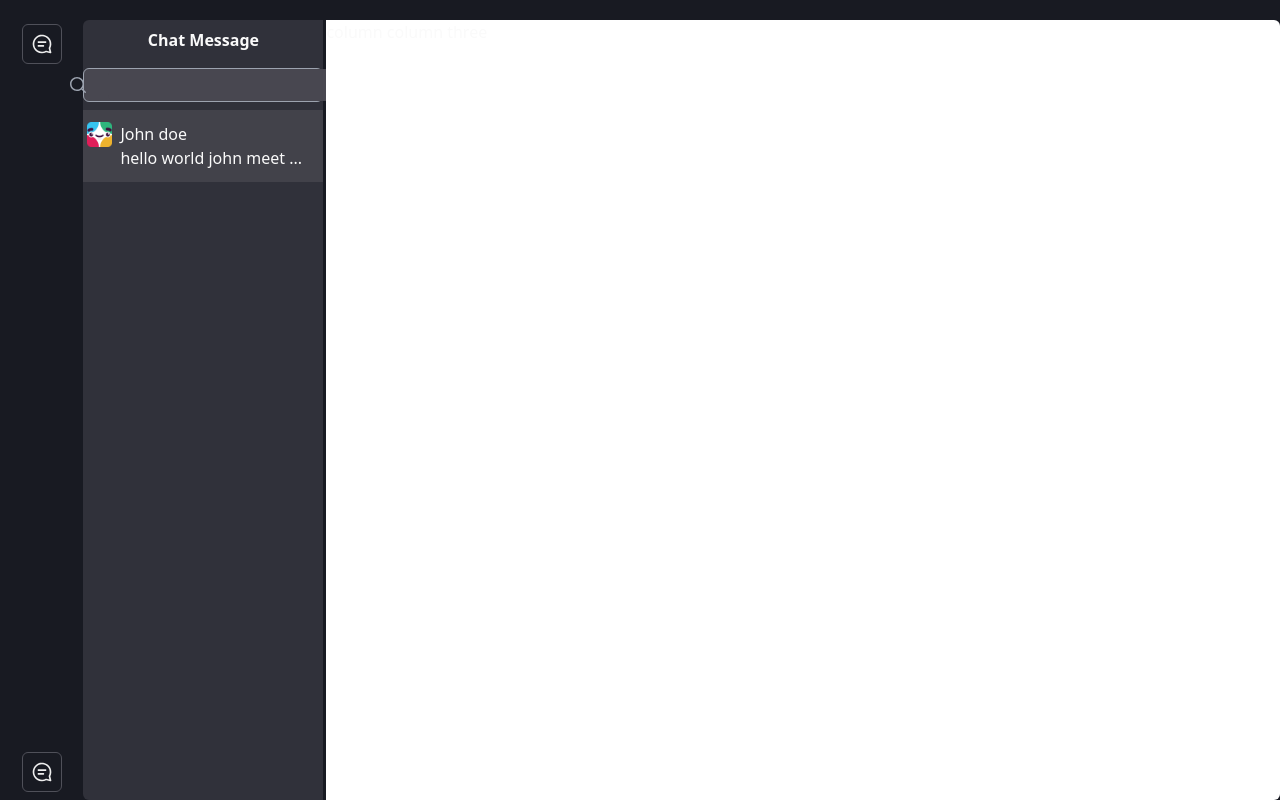
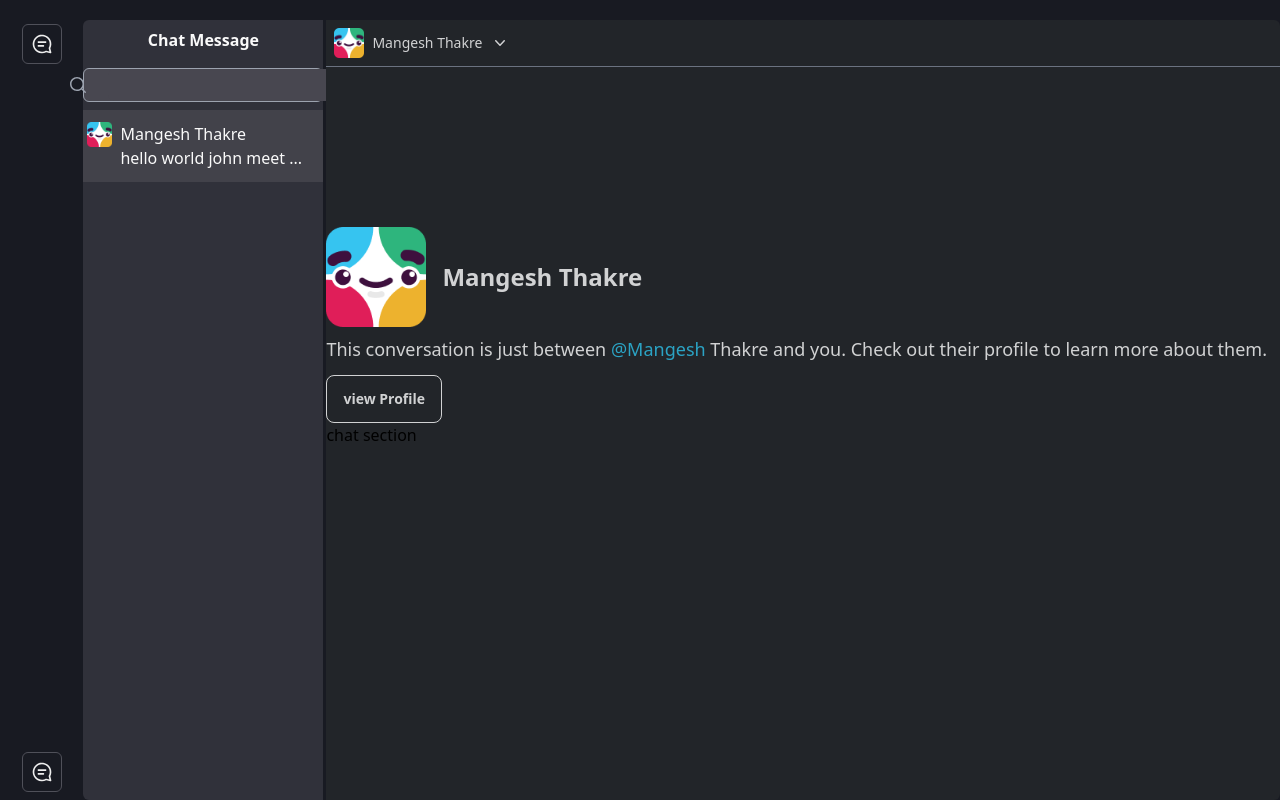
Before and after one commit to sigma-webdev/slack-pw, a React (Vite) app in the folder client/: page /chat in a window 1280 px wide. Built offline with nearby package versions, Linux system fonts and the light colour scheme; the HTML template or start-up script is replaced by a standard one.

Commit message:
feat: chat profile section

```diff
--- a/client/src/Component/Chat.jsx
+++ b/client/src/Component/Chat.jsx
@@ -2,12 +2,16 @@ import { useRef, useState } from "react";
 import threadchat from "../assets/thread-message.svg";
 import searchImage from "../assets/magnifying-glass.svg";
 import userProfile from "../assets/slackbot.png";
+import arrowDown from "../assets/chevron-down.svg";
 
 const Chat = () => {
   const [width, setWidth] = useState(300); // Initial width of the sidebar
   const sidebarRef = useRef(null);
   const isDragging = useRef(false);
 
+  {
+    /* drag -- TODO: fix glitch drag */
+  }
   const startDrag = (e) => {
     isDragging.current = true;
     document.addEventListener("mousemove", handleMouseMove);
@@ -67,7 +71,7 @@ const Chat = () => {
         <div className="mt-2 bg-[#42424A] flex  items-start py-3 px-1 gap-2">
           <img src={userProfile} alt="profile avatar" width={25} />
           <div>
-            <h3> John doe </h3>
+            <h3> Mangesh Thakre </h3>
             <p className="overflow-hidden"> hello world john meet ...</p>
           </div>
         </div>
@@ -77,10 +81,56 @@ const Chat = () => {
         onMouseDown={startDrag}
       ></div>
 
-      {/* drag -- TODO: fix glitch drag */}
-      <div className="w-full mt-5 bg-white rounded-r-md">
-        {" "}
-        column column three{" "}
+      {/* chat message part */}
+      <div className="w-full mt-5 text-black bg-[#222529] rounded-r-md overflow-y-scroll scrollable-container">
+        {/* chat name section   */}
+
+        {/* You can open the modal using document.getElementById('ID').showModal() method */}
+        <div className=" text-[#D1D2D3] p-2 border-b border-gray-500">
+          <button
+            onClick={() => document.getElementById("my_modal_3").showModal()}
+            className="flex items-center gap-2"
+          >
+            <img src={userProfile} alt="profile avatar" width={30} />
+            <h3 className="text-sm"> Mangesh Thakre </h3>
+            <img src={arrowDown} alt="arrow down" />
+          </button>
+        </div>
+
+        <dialog id="my_modal_3" className="modal">
+          <div className="modal-box">
+            <form method="dialog">
+              {/* if there is a button in form, it will close the modal */}
+              <button className="absolute btn btn-sm btn-circle btn-ghost right-2 top-2">
+                ✕
+              </button>
+            </form>
+            <h3 className="text-lg font-bold">Hello!</h3>
+            <p className="py-4">Press ESC key or click on ✕ button to close</p>
+          </div>
+        </dialog>
+
+        {/* chat profile name section */}
+        <div className="pt-40  text-[#D1D2D3]">
+          <div className="flex items-center gap-4 font-bold">
+            <img src={userProfile} alt="profile avatar" width={100} />
+            <h3 className="text-2xl"> Mangesh Thakre </h3>
+          </div>
+          <p className="mt-2 text-lg">
+            {" "}
+            This conversation is just between{" "}
+            <span className="text-[#2BA3C4]">@Mangesh</span> Thakre and you.
+            Check out their profile to learn more about them.
+          </p>
+          <button className="mt-3 btn btn-outline text-[#D1D2D3] hover:bg-[#d1d2d376]">
+            view Profile
+          </button>
+        </div>
+
+        {/* chat section */}
+        <div>
+          <p> chat section </p>
+        </div>
       </div>
     </section>
   );
--- a/client/src/index.css
+++ b/client/src/index.css
@@ -1,3 +1,9 @@
 @tailwind base;
 @tailwind components;
 @tailwind utilities;
+
+/* Hide scrollbar for Firefox */
+.scrollable-container {
+    scrollbar-width: thin;  /* For Firefox */
+    -ms-overflow-style: none;  /* For IE and Edge */
+  }
```
Also changed, not shown: client/src/assets/chevron-down.svg (added).
